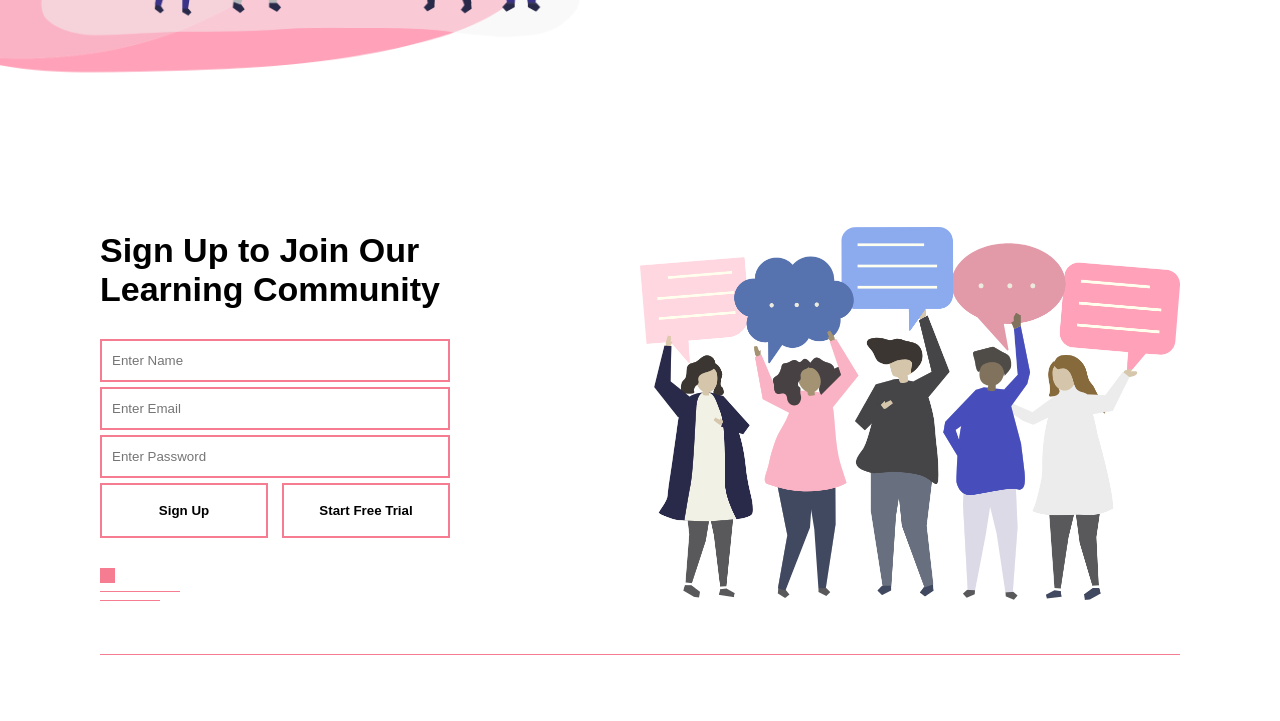
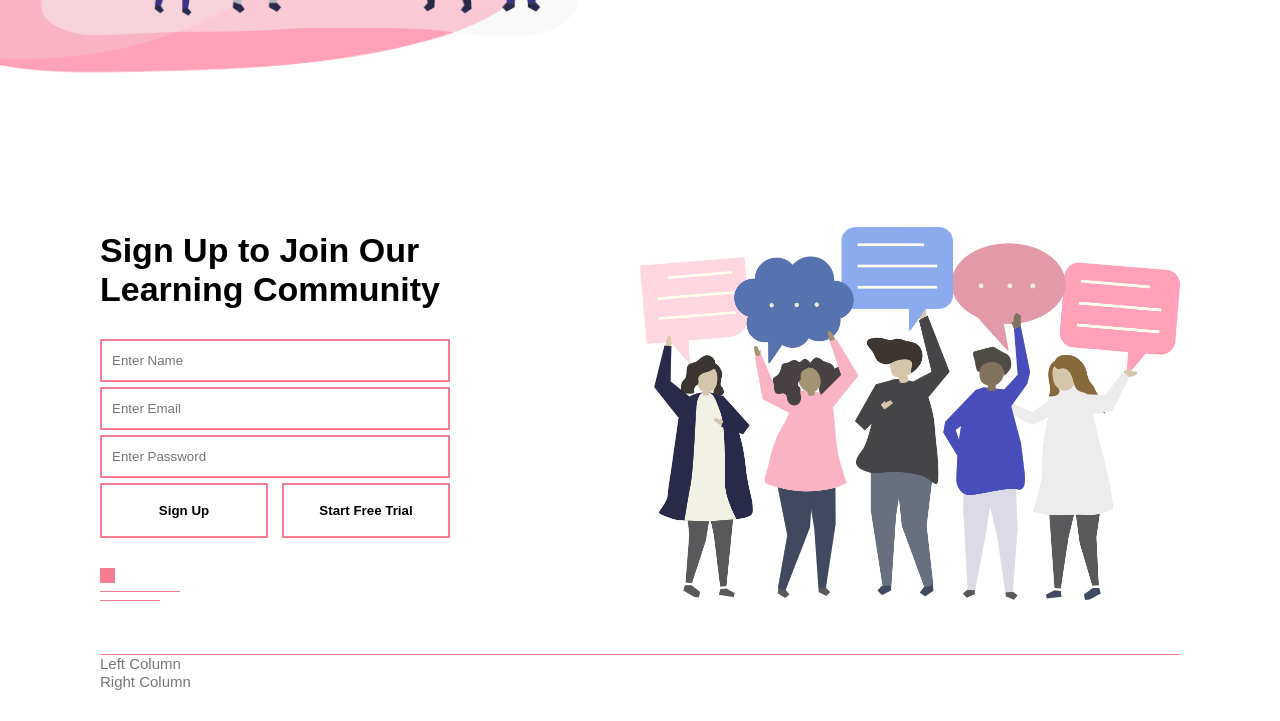
Before and after one commit to hellokristinafaye/static-responsive, a plain HTML site: page index.html in a window 1280 px wide. Shown: the part 3148-3869 px from the top of the page. Before the commit the page ends 3833 px from the top, so only its background shows below. Drawn offline with Linux system fonts and the light colour scheme.

Commit message:
demo text

```diff
--- a/index.html
+++ b/index.html
@@ -193,8 +193,15 @@
 
     <!-- Footer Section Start -->
     <section id="footer">
-        <div class="container">
+        <div class="container footer-row">
             <hr class="">
+            <div class="footer-left-col">
+                <p class="">Left Column</p>
+            </div>
+            <div class="footer-right-col">
+                <p class="">Right Column</p>
+
+            </div>
         </div>
     </section>
 
```
